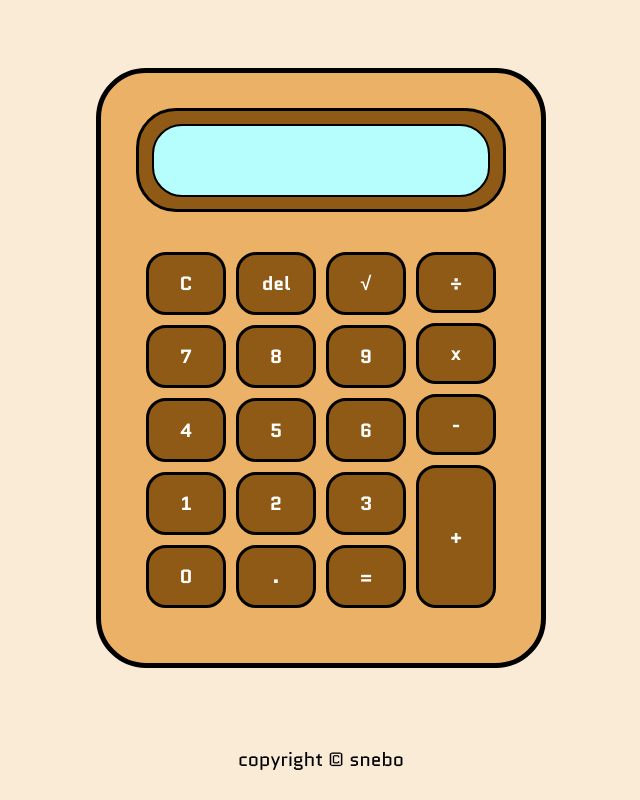
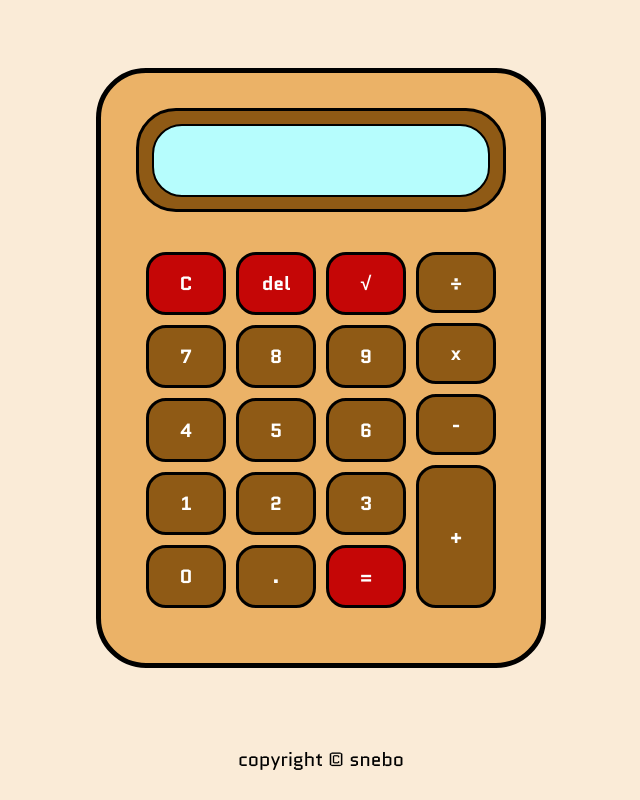
Before and after one commit to snebo/Calculator_js, a plain HTML site: page index.html in a window 1280 px wide. Shown: the whole page, without its empty margins (319-959 px from the left). Drawn offline with Linux system fonts and the light colour scheme.

Commit message:
Restyled control buttons

```diff
--- a/styles/style.css
+++ b/styles/style.css
@@ -97,7 +97,9 @@ button{
 .btn:hover{
     background-color: rgb(88, 56, 13);
 }
-
+.ctrlBtn{
+    background-color: rgb(197, 6, 6);
+}
 footer{
     text-align: center;
     margin-top: auto;
```
